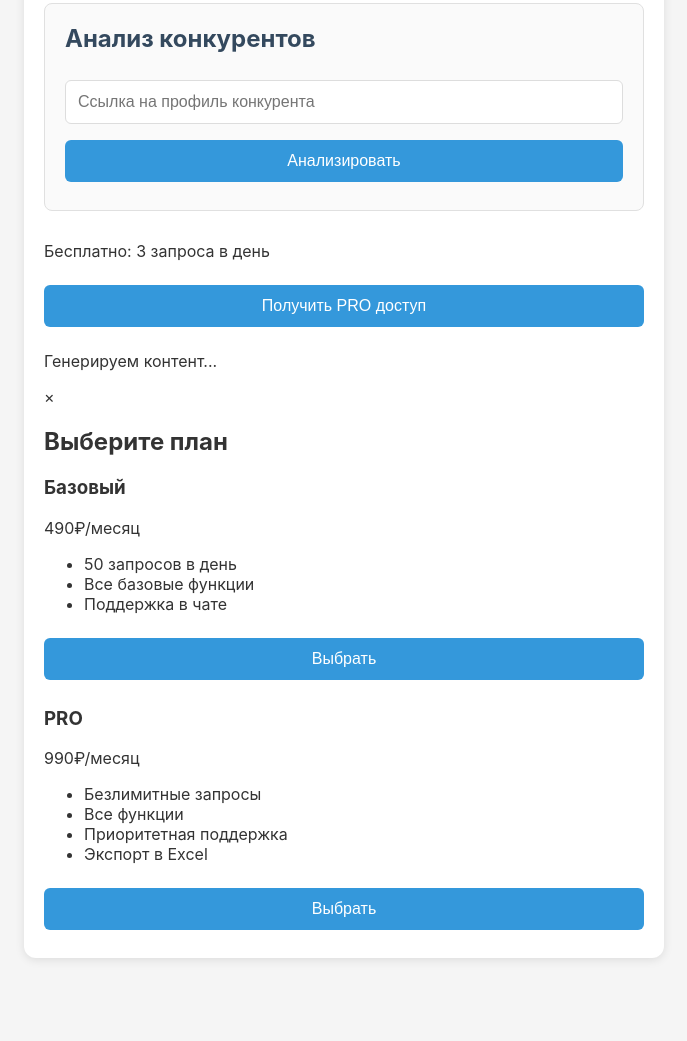
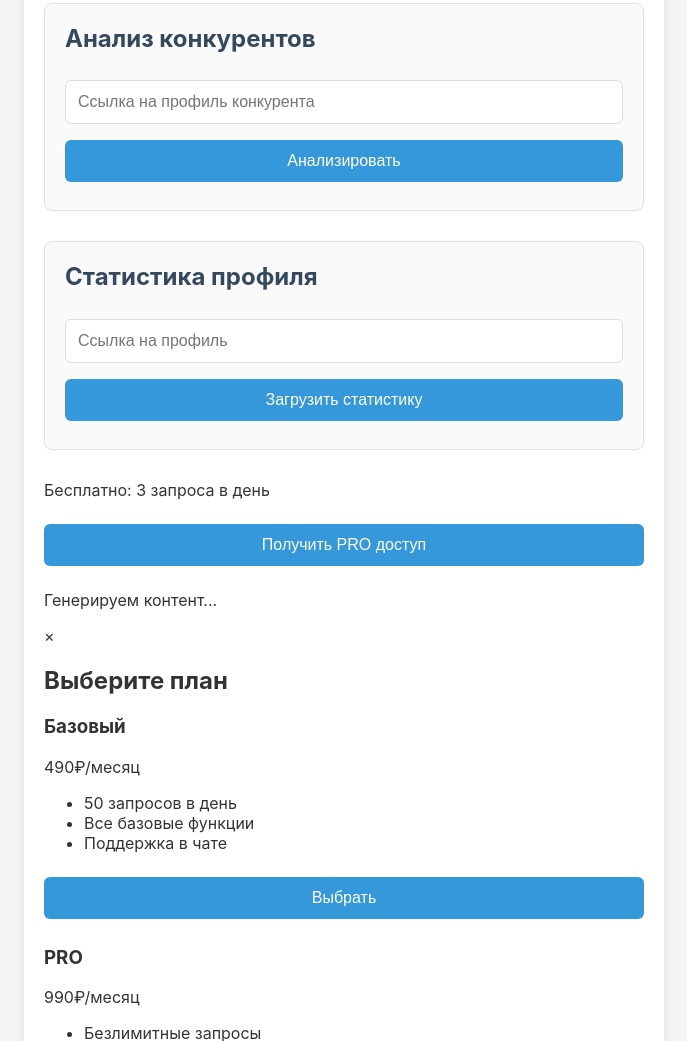
Before and after one commit to Habby77/smm-mini-app, a website: page public/index.html in a window 1280 px wide. Shown: the part 965-2006 px from the top of the page, without its empty margins (296-983 px from the left). Before the commit the page ends 1943 px from the top, so only its background shows below. Drawn offline with Linux system fonts and the light colour scheme.

Commit message:
Update index.html

```diff
--- a/public/index.html
+++ b/public/index.html
@@ -64,6 +64,14 @@
             <!-- Сюда будут выводиться результаты -->
         </div>
 
+<div class="section">
+  <h2>Статистика профиля</h2>
+  <input id="statsUrl" placeholder="Ссылка на профиль">
+  <button onclick="fetchStats()">Загрузить статистику</button>
+  <div id="statsResult"></div>
+</div>
+
+
         <!-- Футер с информацией о подписке -->
         <footer class="app-footer">
             <div class="subscription-info">
```
